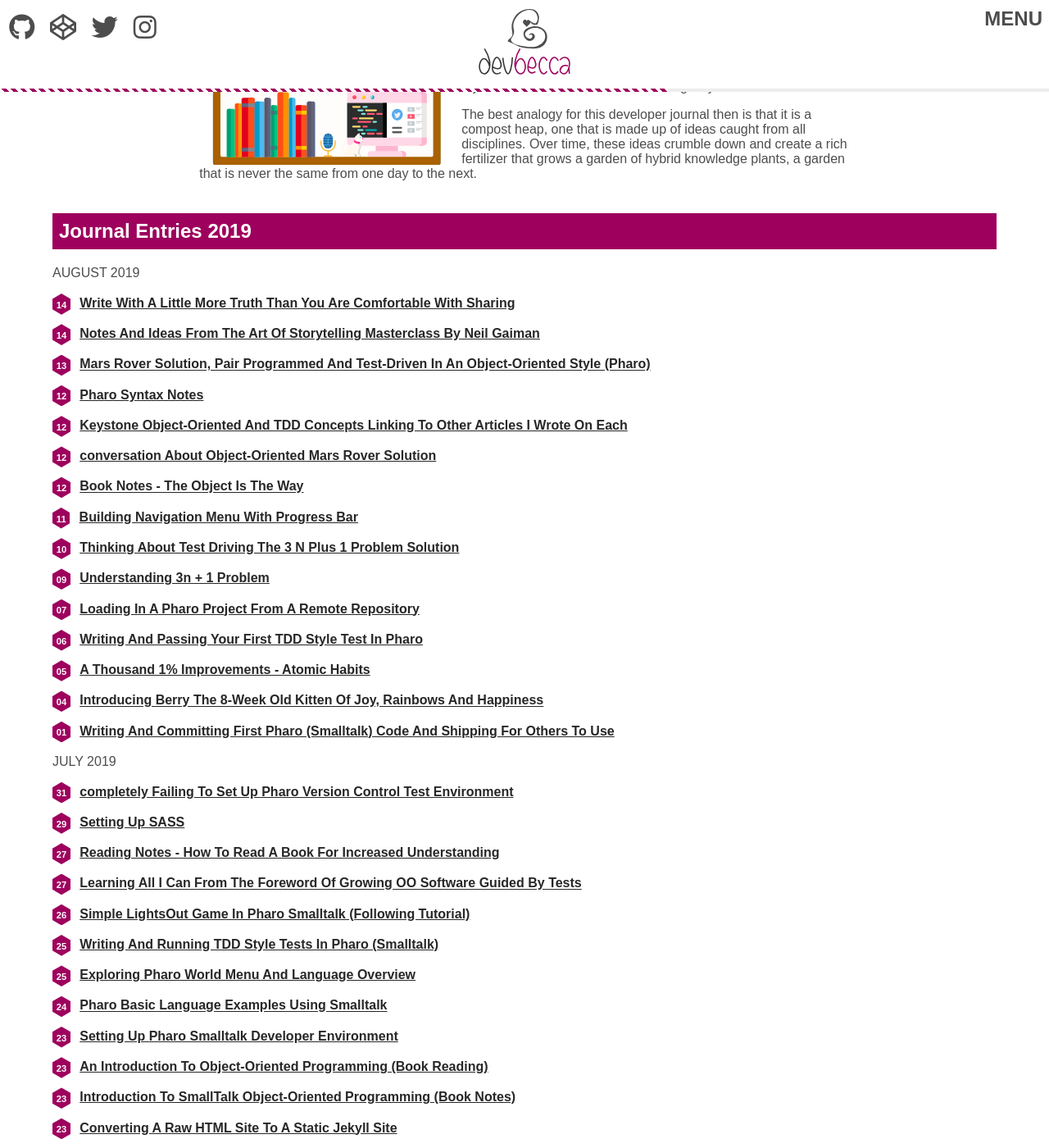
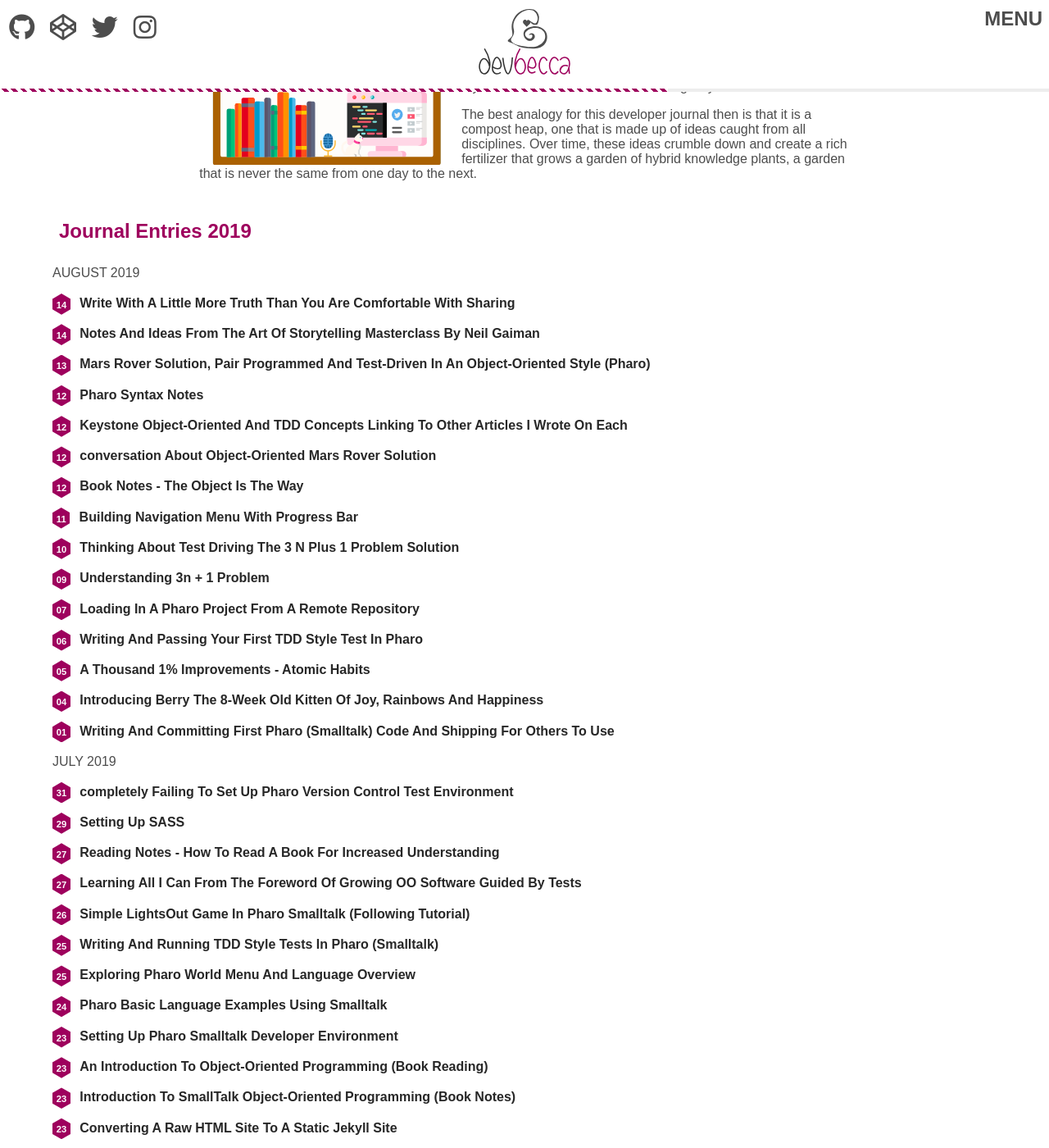
Before and after one commit to Becca9941/Becca9941.github.io, a Jekyll site: the page built from index.html, in a window 1280 px wide and 1400 px high, scrolled down 328 px. Shown: the whole window at 82% size. Built offline with Jekyll 4.4.1, drawn with Linux system fonts in a browser that asks for light colours; nearby versions of some CDN libraries.

Commit message:
updated styles

```diff
--- a/css/stylesheet.css
+++ b/css/stylesheet.css
@@ -54,8 +54,7 @@ li {
 }
 
 .title {
-	background-color: #9E005D;
-	color: white;
+	color: #9E005D;
 	padding: .5rem;
 }
 
@@ -106,6 +105,7 @@ li {
 
 .post-list__item a {
   color: #272727;
+  text-decoration: none;
 }
 
 .small-img {
```
